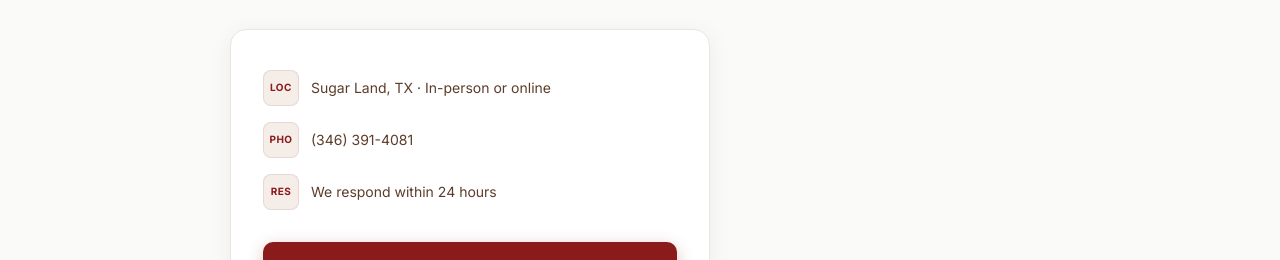
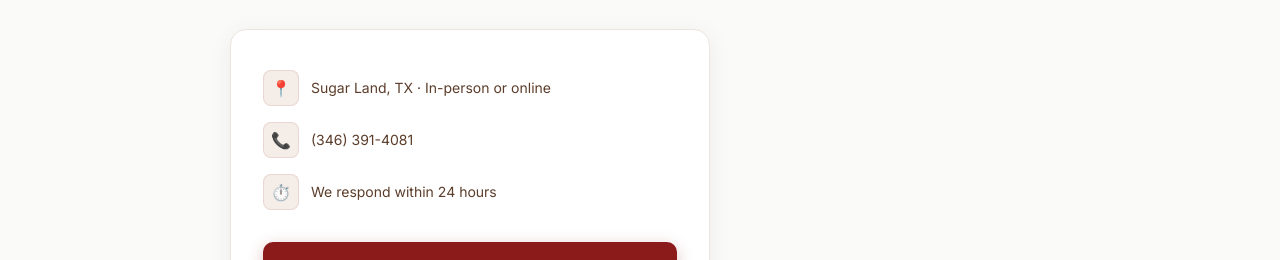
Before and after one commit to GodzillaKing64/ascend-tutoring, a React (Vite) app: page / in a window 1280 px wide. Shown: the part 4155-4415 px from the top of the page. Built offline with nearby package versions, Linux system fonts and the light colour scheme.

Commit message:
replace Google Form with popup form saving to Google Sheets, remove emojis except contact info

```diff
--- a/src/components/ContactSection.jsx
+++ b/src/components/ContactSection.jsx
@@ -19,13 +19,13 @@ export default function ContactSection({ onOpenModal }) {
       <div className="bg-white rounded-2xl border border-[#EDE5DC] shadow-[0_4px_24px_rgba(42,26,16,0.06)] px-8 py-10 max-w-[480px]">
         <div className="flex flex-col gap-4 mb-8">
           {[
-            ["Location", "Sugar Land, TX · In-person or online"],
-            ["Phone", "(346) 391-4081"],
-            ["Response", "We respond within 24 hours"],
-          ].map(([label, text]) => (
+            ["📍", "Sugar Land, TX · In-person or online"],
+            ["📞", "(346) 391-4081"],
+            ["⏱️", "We respond within 24 hours"],
+          ].map(([icon, text]) => (
             <div key={text} className="flex gap-3 items-center text-[14px] text-[#5C3D2A]">
-              <div className="w-9 h-9 bg-[#F5EDE8] rounded-lg flex items-center justify-center shrink-0 border border-primary/10">
-                <span className="text-[10px] font-bold text-primary uppercase tracking-[0.5px]">{label.slice(0,3)}</span>
+              <div className="w-9 h-9 bg-[#F5EDE8] rounded-lg flex items-center justify-center text-base shrink-0 border border-primary/10">
+                {icon}
               </div>
               {text}
             </div>
```
